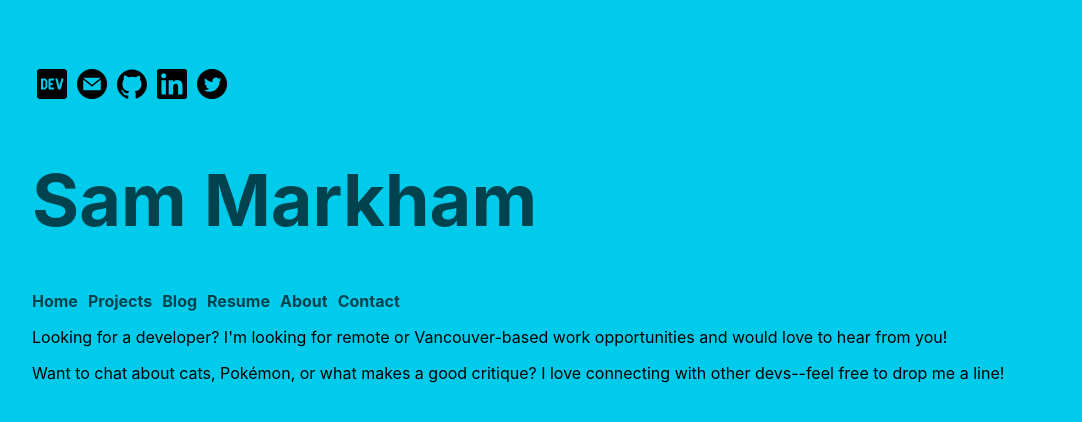
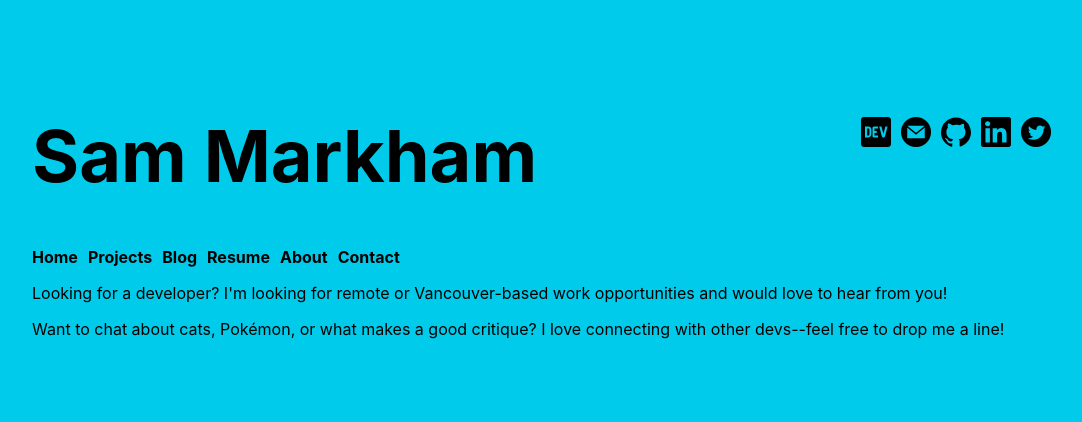
Before and after one commit to sharkham/sharkham-portfolio, a React (Create React App) app: page /contact in a window 1280 px wide. Shown: the top 422 px of the page, without its empty margins (96-1178 px from the left). Built offline with nearby package versions, Linux system fonts and the light colour scheme.

Commit message:
Change text colour of heading and navlinks to black

```diff
--- a/src/App.css
+++ b/src/App.css
@@ -18,7 +18,7 @@
 .App-header {
   /* min-height: 50vh; */
   font-size: calc(20px + 2vmin);
-  color: #00434e;
+  /* color: #00434e; */
   /* color: #eb0056; */
   text-shadow: #fff;
   /* color: #fff; */
@@ -32,8 +32,8 @@
   padding: 10px 10px 10px 0px;
   text-decoration: none;
   font-weight: bold;
-  color: #00434e;
-  /* color: #fff; */
+  /* color: #00434e; */
+  color: #000;
 }
 
 body {
@@ -86,3 +86,7 @@ body {
   padding: 0px 5px 0px 5px;
   display: inline-block;
 }
+
+.social-icons-div {
+  float: right;
+}
--- a/src/components/Socials.js
+++ b/src/components/Socials.js
@@ -7,13 +7,13 @@ import twitter from '../images/twitter-icon.png'
 
 const Socials = () => {
   return (
-    <>
+    <div className="social-icons-div">
       <img src={dev} alt="DEV icon" className="social-icons" />
       <img src={email} alt="Email icon" className="social-icons" />
       <img src={github} alt="LinkedIn icon" className="social-icons" />
       <img src={linkedin} alt="GitHub icon" className="social-icons" />
       <img src={twitter} alt="Twitter icon" className="social-icons" />
-    </>
+    </div>
   );
 }
 
```
Also changed, not shown: 1 other file (tests, documents, lock files or other folders).
